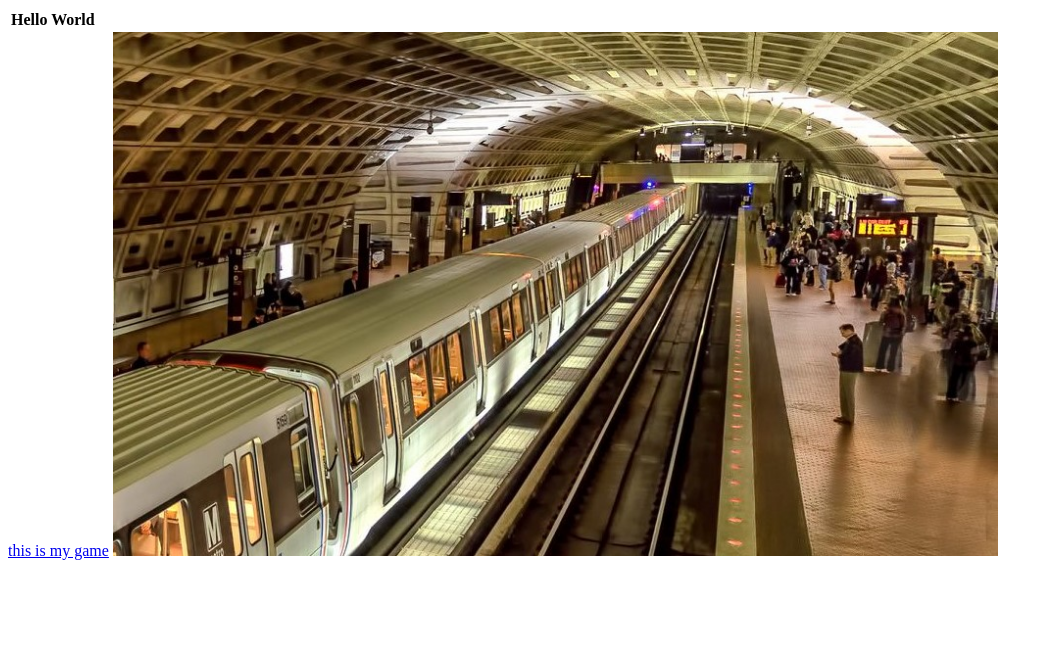
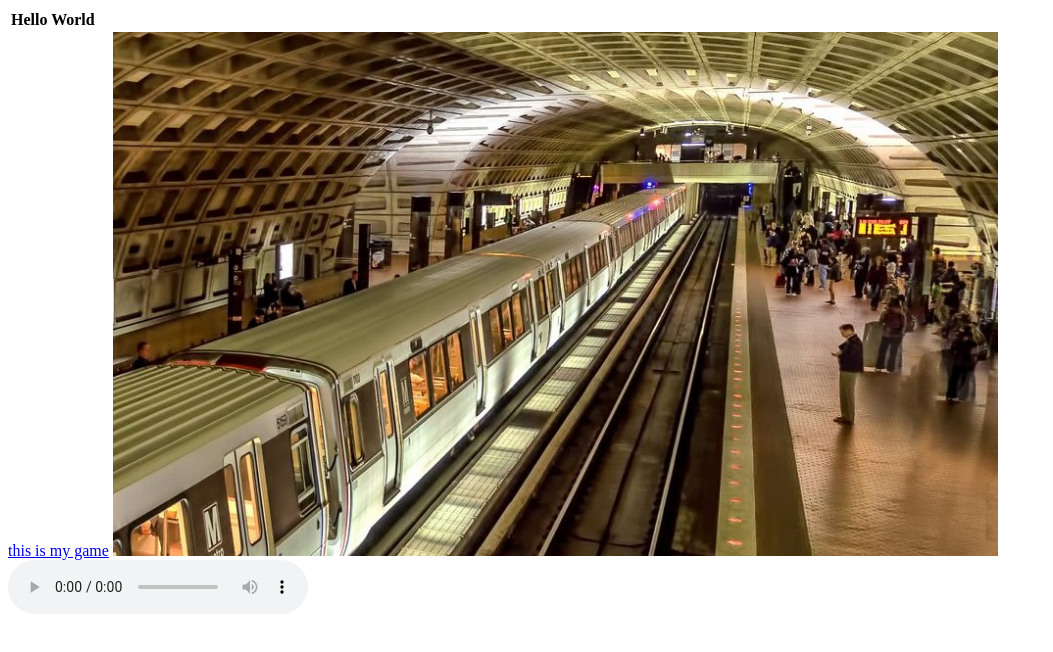
Before and after one commit to Tlld/TY, a plain HTML site: page index.html in a window 1280 px wide. Shown: the whole page, without its empty margins (0-1053 px from the left). Drawn offline with Linux system fonts and the light colour scheme.

Commit message:
Update index.html

```diff
--- a/index.html
+++ b/index.html
@@ -6,4 +6,8 @@
   </table>
   <a href="https://tlld.github.io/TY/game/assignment 4.html">this is my game</a>
   <img src="https://tlld.github.io/TY/images/subway.jpg" style="width:70%">
+  <audio controls autoplay>
+  <source src="https://tlld.github.io/TY/sound.mp3" type="audio/mp3">
+Your browser does not support the audio element.
+</audio>
 </html>
```
